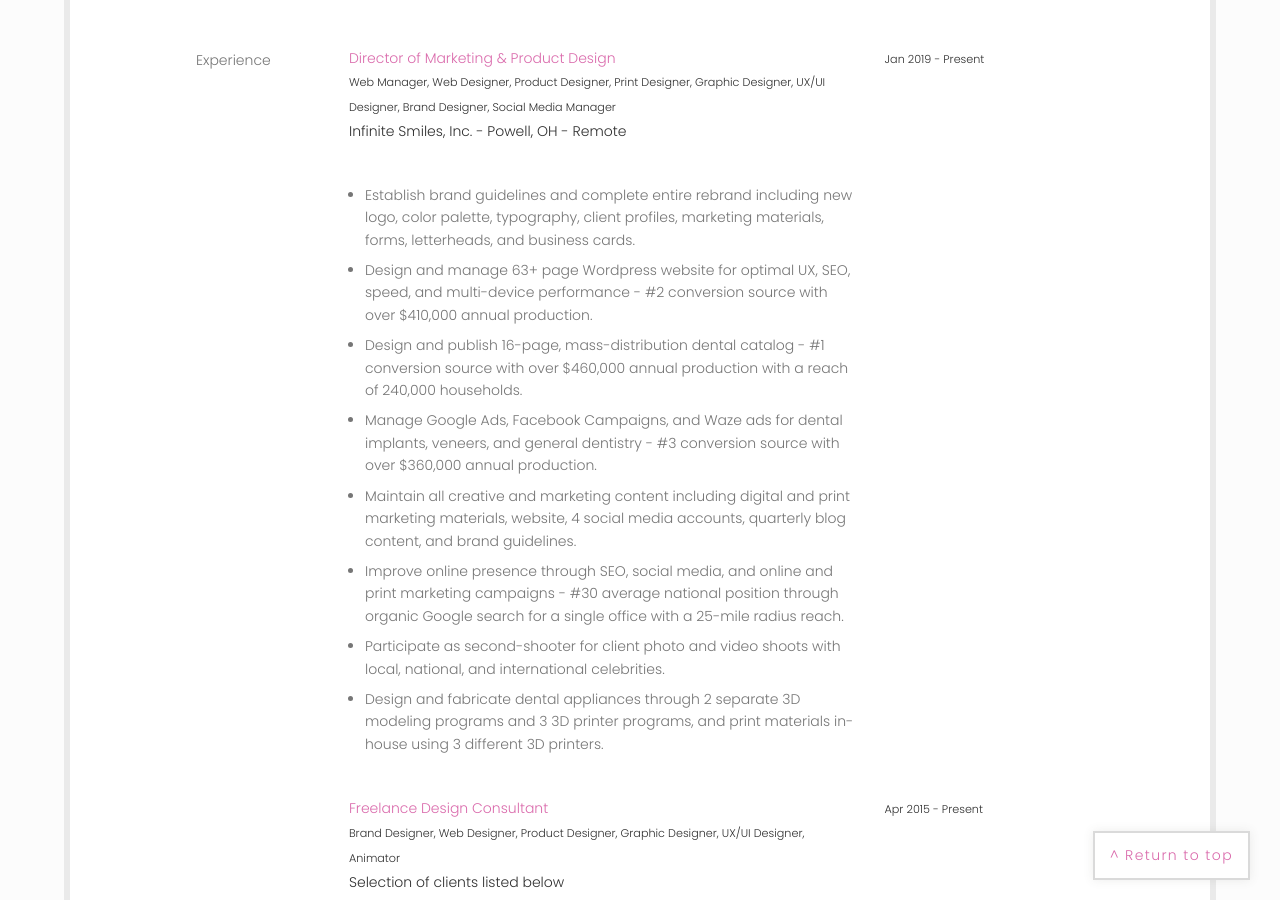
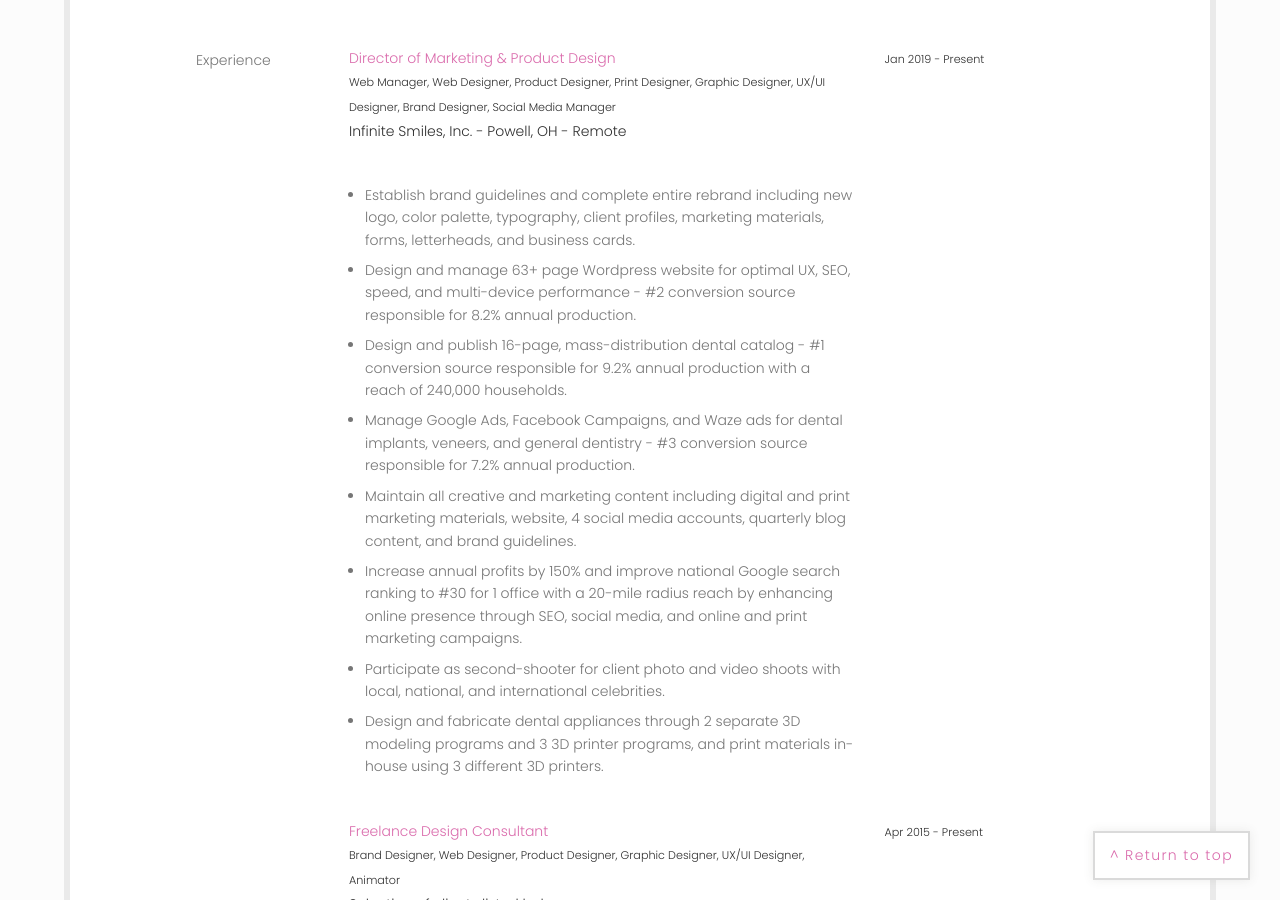
Before and after one commit to Kaedurr/portfolio, a Jekyll site: the page built from resume.html, in a window 1280 px wide and 900 px high, scrolled down 2172 px. Built offline with Jekyll 4.4.1, drawn with Linux system fonts in a browser that asks for light colours; some web fonts are replaced.

Commit message:
update resume
Update Infinite Smiles roles descriptions on webpage and PDF version

```diff
--- a/resume.html
+++ b/resume.html
@@ -151,14 +151,14 @@ categories: Kate Durr, Resume
 			        <div class="col-md-7 col-md-offset-2">
 				     <p><span class="more">
 				     	<ul class="resume-list">
-				     		<li>Establish brand guidelines and complete entire rebrand including new logo, color palette, typography, client profiles, marketing materials, forms, letterheads, and business cards.
-							<li>Design and manage 63+ page Wordpress website for optimal UX, SEO, speed, and multi-device performance - #2 conversion source with over $410,000 annual production.</li>
-							<li>Design and publish 16-page, mass-distribution dental catalog - #1 conversion source with over $460,000 annual production with a reach of 240,000 households.</li>
-							<li>Manage Google Ads, Facebook Campaigns, and Waze ads for dental implants, veneers, and general dentistry - #3 conversion source with over $360,000 annual production.</li>
-							<li>Maintain all creative and marketing content including digital and print marketing materials, website, 4 social media accounts, quarterly blog content, and brand guidelines.</li>
-							<li>Improve online presence through SEO, social media, and online and print marketing campaigns - #30 average national position through organic Google search for a single office with a 25-mile radius reach.</li>
-							<li>Participate as second-shooter for client photo and video shoots with local, national, and international celebrities.</li>
-							<li>Design and fabricate dental appliances through 2 separate 3D modeling programs and 3 3D printer programs, and print materials in-house using 3 different 3D printers.</li>
+				     		<li>Establish brand guidelines and complete entire rebrand including new logo, color palette, typography, client profiles, marketing materials, forms, letterheads, and business cards.</li>
+				     		<li>Design and manage 63+ page Wordpress website for optimal UX, SEO, speed, and multi-device performance - #2 conversion source responsible for 8.2% annual production.</li>
+				     		<li>Design and publish 16-page, mass-distribution dental catalog - #1 conversion source responsible for 9.2% annual production with a reach of 240,000 households.</li>
+				     		<li>Manage Google Ads, Facebook Campaigns, and Waze ads for dental implants, veneers, and general dentistry - #3 conversion source responsible for 7.2% annual production.</li>
+				     		<li>Maintain all creative and marketing content including digital and print marketing materials, website, 4 social media accounts, quarterly blog content, and brand guidelines.</li>
+				     		<li>Increase annual profits by 150% and improve national Google search ranking to #30 for 1 office with a 20-mile radius reach by enhancing online presence through SEO, social media, and online and print marketing campaigns.</li>
+				     		<li>Participate as second-shooter for client photo and video shoots with local, national, and international celebrities.</li>
+				     		<li>Design and fabricate dental appliances through 2 separate 3D modeling programs and 3 3D printer programs, and print materials in-house using 3 different 3D printers.</li>
 				     	</ul></span></p>
 			        </div>
 
```
Also changed, not shown: 1 other file.
